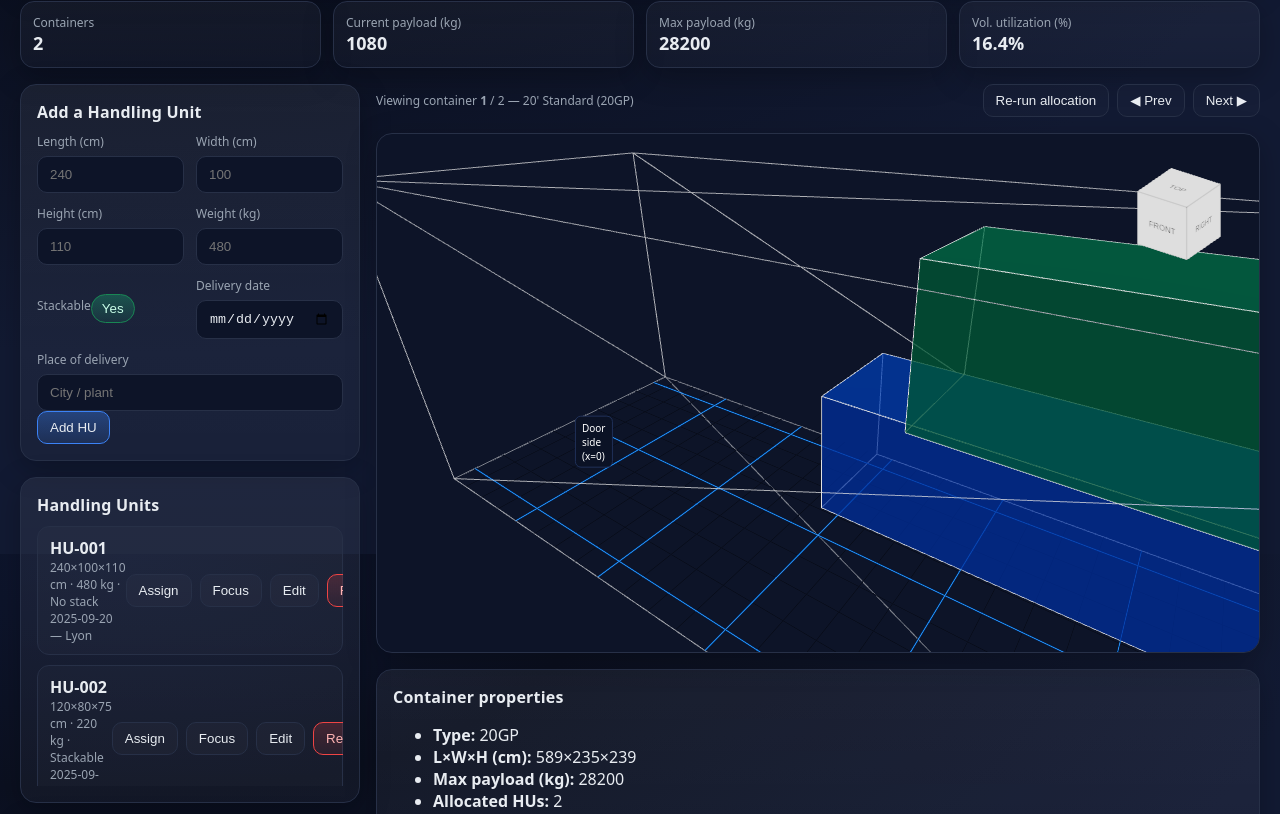
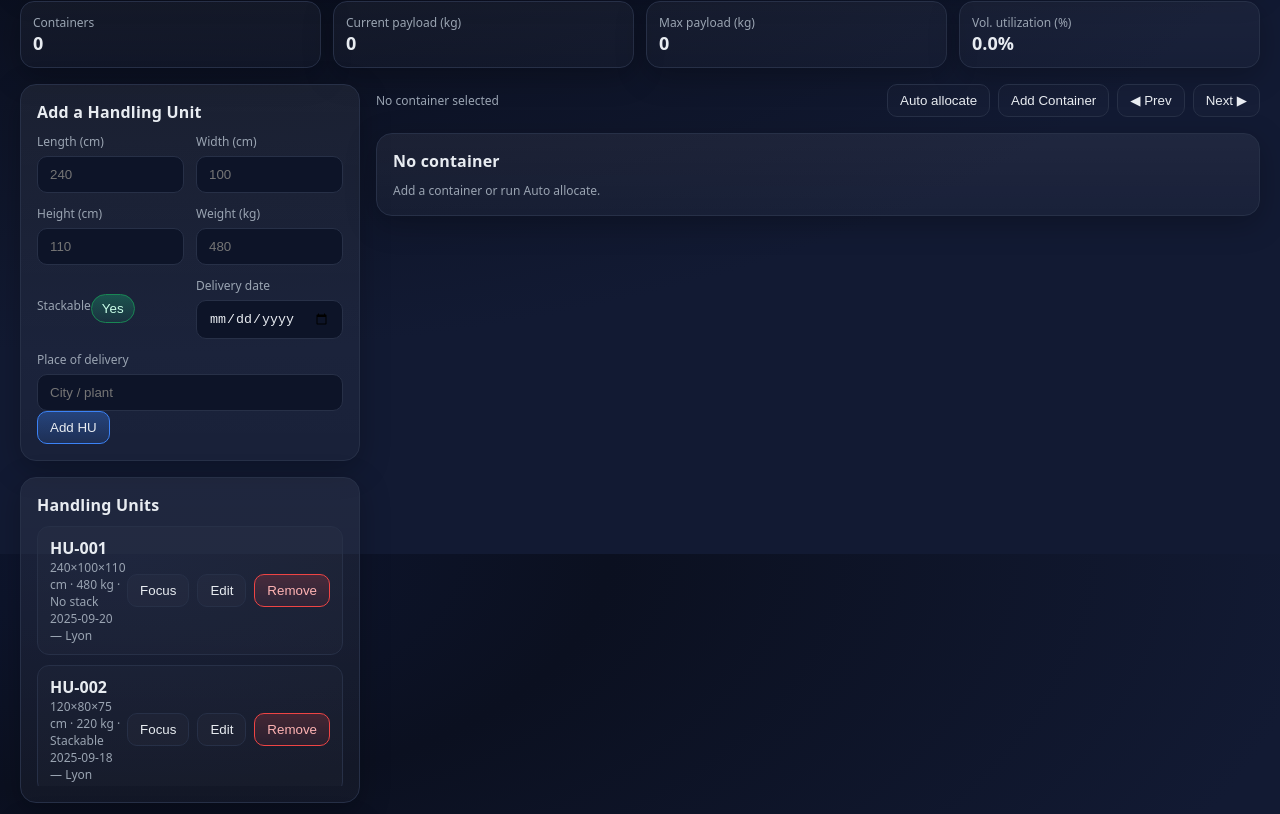
Before and after one commit to Myoxsis/transport_load_optimizer, a React (Vite) app: page /container in a window 1280 px wide. Shown: the part 246-1060 px from the top of the page. Built offline with nearby package versions, Linux system fonts and the light colour scheme.

Commit message:
Add container management with manual and auto allocation

```diff
--- a/src/pages/OptiContainer.tsx
+++ b/src/pages/OptiContainer.tsx
@@ -1,5 +1,5 @@
-import React, { useEffect, useMemo, useState } from "react";
-import { HU, ContainerPlan, ContainerTypeKey, Placement } from "../types";
+import React, { useMemo, useState } from "react";
+import { HU, ContainerTypeKey, Placement, ManagedContainer } from "../types";
 import { CONTAINERS, packHUsIntoContainers, volCm3, stopKey } from "../packing";
 import { HUForm } from "../components/HUForm";
 import { HUList } from "../components/HUList";
@@ -12,47 +12,33 @@ import { useContainers } from "../ContainersContext";
 
 export default function OptiContainer(){
   const [containerType, setContainerType] = useState<ContainerTypeKey>("20GP");
-  const dims = CONTAINERS[containerType];
   const { hus, setHUs } = useHUs();
+  const { containers, setContainers } = useContainers();
   const [selectedHUId, setSelectedHUId] = useState<string|null>(null);
-  const [currentContainerIdx, setCurrentContainerIdx] = useState(0);
-  const [repackVersion, setRepackVersion] = useState(0);
-  const { containers, setContainers } = useContainers();
+  const [currentContainerIdx, setCurrentContainerIdx] = useState<number>(-1);
+  const [placementsMap, setPlacementsMap] = useState<Record<number, Placement[]>>({});
 
-  const plans: ContainerPlan[] = useMemo(()=>packHUsIntoContainers(hus, containerType), [hus, containerType, repackVersion]);
-  const plan = plans[currentContainerIdx] || plans[0];
-  const [placementsMap, setPlacementsMap] = useState<Record<number, Placement[]>>(() => {
-    const init: Record<number, Placement[]> = {};
-    plans.forEach((p, idx) => { init[idx] = p.placements; });
-    return init;
-  });
-
-  useEffect(() => {
-    const init: Record<number, Placement[]> = {};
-    plans.forEach((p, idx) => { init[idx] = p.placements; });
-    setPlacementsMap(init);
-  }, [plans]);
-
+  const currentContainer = containers[currentContainerIdx];
   const placements = placementsMap[currentContainerIdx] || [];
 
-  useEffect(() => {
-    const managed = plans.map((p, idx) => ({
-      id: `C-${idx + 1}`,
-      type: p.type,
-      properties: p.dims,
-      huIds: p.placements.map((pl) => pl.huId),
-    }));
-    setContainers(managed);
-  }, [plans, setContainers]);
+  const unassignedHUs = hus.filter(h => !containers.some(c => c.huIds.includes(h.id)));
 
-  const currentContainer = containers[currentContainerIdx];
-
-  const containerVolume = volCm3(dims.L, dims.W, dims.H);
-  const utilization = plan ? Math.min(100, (plan.usedVolumeCm3 / containerVolume) * 100) : 0;
+  const currentHUs = currentContainer ? currentContainer.huIds.map(id => hus.find(h=>h.id===id)!).filter(Boolean) : [];
+  const currentWeight = currentHUs.reduce((s,h)=>s+h.weight_kg,0);
+  const usedVolumeCm3 = placements.reduce((s,p)=>s+volCm3(p.l,p.w,p.h),0);
+  const containerVolume = currentContainer ? volCm3(currentContainer.properties.L, currentContainer.properties.W, currentContainer.properties.H) : 0;
+  const utilization = containerVolume ? Math.min(100, (usedVolumeCm3 / containerVolume) * 100) : 0;
   const stops = useMemo(()=>{ const s = new Set<string>(); for (const p of placements) s.add(p.stopKey); return Array.from(s); }, [placements]);
 
-  const removeHU = (id: string) => { setHUs((prev)=>prev.filter((x)=>x.id!==id)); if (selectedHUId===id) setSelectedHUId(null); };
+  const removeHU = (id: string) => {
+    setHUs(prev=>prev.filter(x=>x.id!==id));
+    setContainers(prev=>prev.map(c=>({ ...c, huIds: c.huIds.filter(hid=>hid!==id) })));
+    setPlacementsMap(prev=>{ const m:Record<number,Placement[]>={}; Object.entries(prev).forEach(([k,v])=>{ m[Number(k)]=v.filter(p=>p.huId!==id); }); return m; });
+    if (selectedHUId===id) setSelectedHUId(null);
+  };
+
   const assignToCurrent = (id: string) => {
+    if (currentContainerIdx<0) return;
     const hu = hus.find(h => h.id === id);
     if (!hu) return;
     if (currentContainer?.huIds.includes(id)) return;
@@ -67,17 +53,39 @@ export default function OptiContainer(){
       rotatedLW: false,
       stopKey: stopKey(hu.deliveryDate, hu.place),
     };
-    setPlacementsMap(prev => ({
-      ...prev,
-      [currentContainerIdx]: [...(prev[currentContainerIdx] || []), newPlacement],
-    }));
-    setContainers(prev => prev.map((c,i) => i===currentContainerIdx ? { ...c, huIds: [...c.huIds, id] } : c));
+    setPlacementsMap(prev=>({ ...prev, [currentContainerIdx]: [...(prev[currentContainerIdx]||[]), newPlacement] }));
+    setContainers(prev=>prev.map((c,i)=>i===currentContainerIdx?{ ...c, huIds:[...c.huIds,id] }:c));
   };
+
+  const addContainer = () => {
+    const dims = CONTAINERS[containerType];
+    const newContainer: ManagedContainer = { id:`C-${containers.length+1}`, type: containerType, properties: dims, huIds:[] };
+    setContainers(prev=>[...prev, newContainer]);
+    setPlacementsMap(prev=>({ ...prev, [containers.length]: [] }));
+    setCurrentContainerIdx(containers.length);
+  };
+
+  const autoAllocate = () => {
+    const plans = packHUsIntoContainers(hus, containerType);
+    const managed: ManagedContainer[] = plans.map((p,i)=>({ id:`C-${i+1}`, type:p.type, properties:p.dims, huIds:p.placements.map(pl=>pl.huId) }));
+    const map: Record<number, Placement[]> = {};
+    plans.forEach((p,i)=>{ map[i]=p.placements; });
+    setContainers(managed);
+    setPlacementsMap(map);
+    setCurrentContainerIdx(plans.length?0:-1);
+  };
+
   const [editingHU, setEditingHU] = useState<HU|null>(null);
   const editHU = (hu: HU) => { setEditingHU(hu); };
   const handleSaveHU = (hu: HU) => {
-    setHUs((prev) => prev.map((x) => (x.id === hu.id ? hu : x)));
-    setCurrentContainerIdx(0);
+    setHUs(prev => prev.map(x => x.id===hu.id ? hu : x));
+    setPlacementsMap(prev=>{
+      const m:Record<number,Placement[]>={};
+      Object.entries(prev).forEach(([k,arr])=>{
+        m[Number(k)] = arr.map(p=>p.huId===hu.id?{ ...p, l:hu.length_cm, w:hu.width_cm, h:hu.height_cm, stopKey:stopKey(hu.deliveryDate, hu.place) }:p);
+      });
+      return m;
+    });
     setEditingHU(null);
   };
 
@@ -87,8 +95,8 @@ export default function OptiContainer(){
         <header className="header">
         <h1>Container Optimizer — MVP</h1>
         <div className="segmented">
-          <button className={`seg ${containerType==="20GP"?"active":""}`} onClick={()=>{ setContainerType("20GP"); setCurrentContainerIdx(0); }}>20′ Standard</button>
-          <button className={`seg ${containerType==="40GP"?"active":""}`} onClick={()=>{ setContainerType("40GP"); setCurrentContainerIdx(0); }}>40′ Standard</button>
+          <button className={`seg ${containerType==="20GP"?"active":""}`} onClick={()=>{ setContainerType("20GP"); setCurrentContainerIdx(containers.length?0:-1); }}>20′ Standard</button>
+          <button className={`seg ${containerType==="40GP"?"active":""}`} onClick={()=>{ setContainerType("40GP"); setCurrentContainerIdx(containers.length?0:-1); }}>40′ Standard</button>
         </div>
       </header>
 
@@ -98,39 +106,42 @@ export default function OptiContainer(){
       </div>
 
       <StatsBar items={[
-        { label: "Containers", value: plans.length },
-        { label: "Current payload (kg)", value: plan ? Math.round(plan.totalWeight) : 0 },
-        { label: "Max payload (kg)", value: dims.maxPayloadKg },
-        { label: "Vol. utilization (%)", value: `${plan ? utilization.toFixed(1) : 0}%` },
+        { label: "Containers", value: containers.length },
+        { label: "Current payload (kg)", value: Math.round(currentWeight) },
+        { label: "Max payload (kg)", value: currentContainer ? currentContainer.properties.maxPayloadKg : 0 },
+        { label: "Vol. utilization (%)", value: `${utilization.toFixed(1)}%` },
       ]} />
 
       <div className="content">
         <div className="left">
-          <HUForm onAdd={(hu)=>{ setHUs((p)=>[...p, hu]); setCurrentContainerIdx(0); }} />
-          <HUList items={hus} onRemove={removeHU} onFocus={setSelectedHUId} onEdit={editHU} onAssign={assignToCurrent} selectedId={selectedHUId} />
+          <HUForm onAdd={(hu)=>{ setHUs(p=>[...p, hu]); }} />
+          <HUList items={unassignedHUs} onRemove={removeHU} onFocus={setSelectedHUId} onEdit={editHU} onAssign={currentContainer?assignToCurrent:undefined} selectedId={selectedHUId} />
           <Legend stops={stops} />
         </div>
 
         <div className="right">
           <div className="toolbar">
-            <div className="muted">Viewing container <strong>{currentContainerIdx+1}</strong> / {plans.length} — {dims.name}</div>
+            <div className="muted">{currentContainer ? <>Viewing container <strong>{currentContainerIdx+1}</strong> / {containers.length} — {currentContainer.properties.name}</> : "No container selected"}</div>
             <div className="row gap">
-              <button className="btn" onClick={()=>{ setRepackVersion((v)=>v+1); setCurrentContainerIdx(0); }}>Re-run allocation</button>
-              <button className="btn" disabled={currentContainerIdx===0} onClick={()=>setCurrentContainerIdx((i)=>Math.max(0, i-1))}>◀ Prev</button>
-              <button className="btn" disabled={currentContainerIdx>=plans.length-1} onClick={()=>setCurrentContainerIdx((i)=>Math.min(plans.length-1, i+1))}>Next ▶</button>
+              <button className="btn" onClick={autoAllocate}>Auto allocate</button>
+              <button className="btn" onClick={addContainer}>Add Container</button>
+              <button className="btn" disabled={currentContainerIdx<=0} onClick={()=>setCurrentContainerIdx(i=>Math.max(0, i-1))}>◀ Prev</button>
+              <button className="btn" disabled={currentContainerIdx<0 || currentContainerIdx>=containers.length-1} onClick={()=>setCurrentContainerIdx(i=>Math.min(containers.length-1, i+1))}>Next ▶</button>
             </div>
           </div>
-          <Viewer3D dims={dims} placements={placements} stops={stops} selectedHUId={selectedHUId} onSelect={setSelectedHUId} onUpdatePlacement={(id,pl)=>setPlacementsMap(prev=>({ ...prev, [currentContainerIdx]: (prev[currentContainerIdx]||[]).map(p=>p.huId===id?pl:p) }))} />
+          {currentContainer ? (
+            <>
+              <Viewer3D dims={currentContainer.properties} placements={placements} stops={stops} selectedHUId={selectedHUId} onSelect={setSelectedHUId} onUpdatePlacement={(id,pl)=>setPlacementsMap(prev=>({ ...prev, [currentContainerIdx]: (prev[currentContainerIdx]||[]).map(p=>p.huId===id?pl:p) }))} />
 
               <div className="card">
                 <div className="card-title">Container properties</div>
                 <ul>
-              <li><strong>Type:</strong> {currentContainer?.type}</li>
-              <li><strong>L×W×H (cm):</strong> {currentContainer?.properties.L}×{currentContainer?.properties.W}×{currentContainer?.properties.H}</li>
-              <li><strong>Max payload (kg):</strong> {currentContainer?.properties.maxPayloadKg}</li>
-              <li><strong>Allocated HUs:</strong> {currentContainer?.huIds.length || 0}</li>
+                  <li><strong>Type:</strong> {currentContainer.type}</li>
+                  <li><strong>L×W×H (cm):</strong> {currentContainer.properties.L}×{currentContainer.properties.W}×{currentContainer.properties.H}</li>
+                  <li><strong>Max payload (kg):</strong> {currentContainer.properties.maxPayloadKg}</li>
+                  <li><strong>Allocated HUs:</strong> {currentContainer.huIds.length}</li>
                 </ul>
-            {currentContainer?.huIds.length ? (
+                {currentContainer.huIds.length ? (
                   <ul>
                     {currentContainer.huIds.map((id) => (
                       <li key={id} className="mono">{id}</li>
@@ -161,6 +172,13 @@ export default function OptiContainer(){
                 </div>
                 <div className="note">Note: LIFO by delivery (latest placed at the far end). Non-stackable HUs disable upper levels in that container (MVP rule).</div>
               </div>
+            </>
+          ) : (
+            <div className="card">
+              <div className="card-title">No container</div>
+              <div className="muted">Add a container or run Auto allocate.</div>
+            </div>
+          )}
         </div>
       </div>
 
```
Lines whose indentation alone changed are shown as unchanged.
